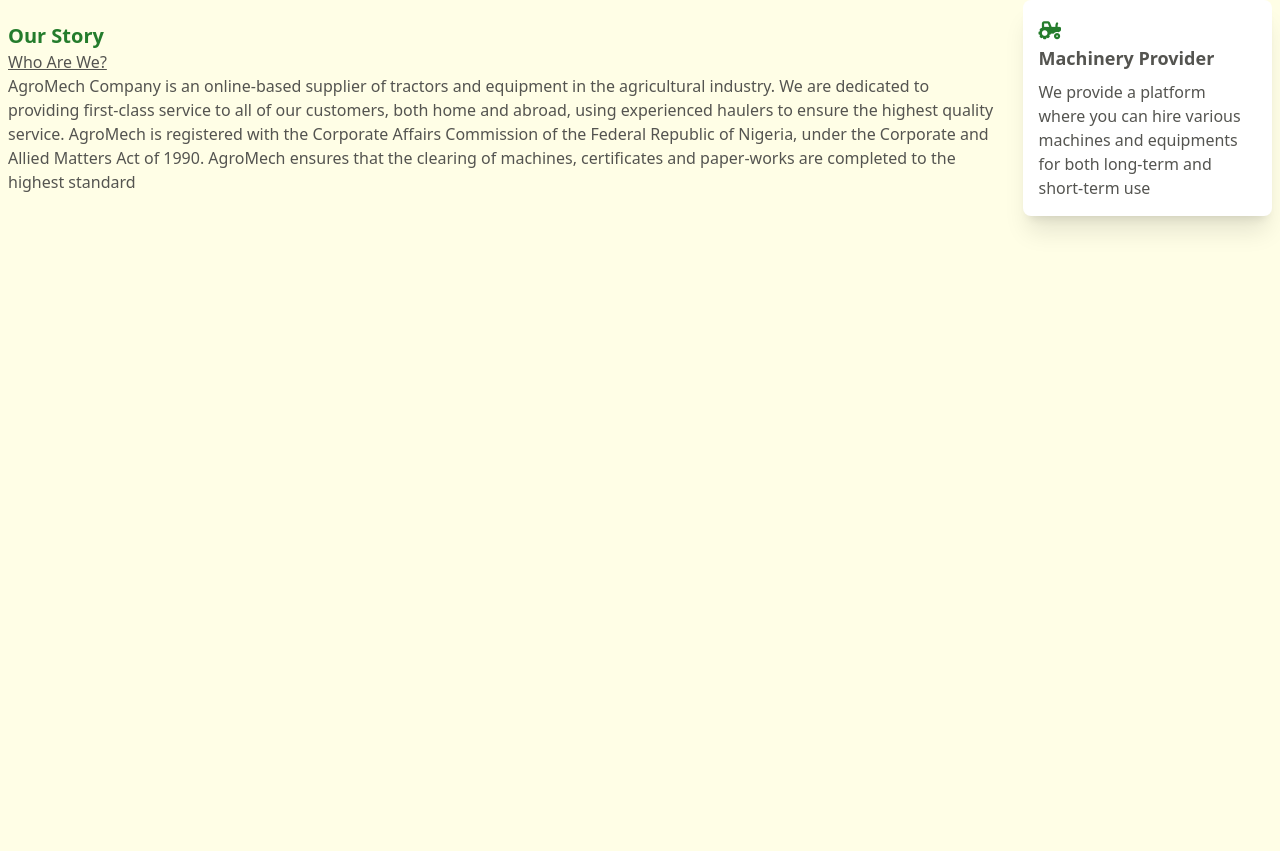
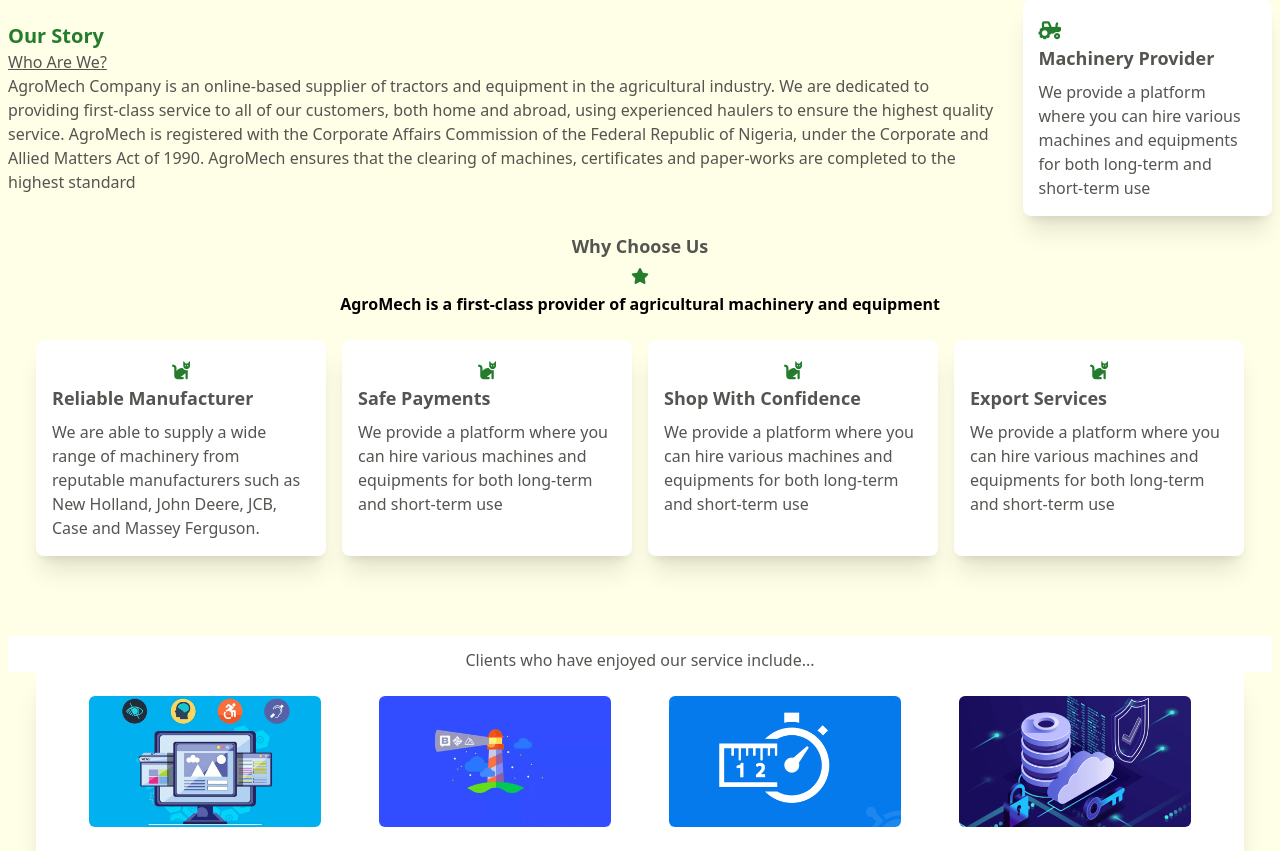
Before and after one commit to JoshuaOlubori/AGROMECH, a website: page index.html in a window 1280 px wide. Shown: the part 160-1011 px from the top of the page. Before the commit the page ends 800 px from the top, so only its background shows below. Drawn offline with Linux system fonts and the light colour scheme.

Commit message:
Finished the card and the testimonial section

```diff
--- a/index.html
+++ b/index.html
@@ -37,7 +37,8 @@
     </div>
 
     <!-- Exposed Nav Items; hidden at small screens -->
-    <div class="hidden container flex bg-csGreen items-center justify-between p-3 text-white rounded-lg md:flex">
+    <div
+      class="hidden container flex flex-row bg-csGreen items-center justify-between p-3 text-white rounded-lg md:flex">
       <a href="#" class="hover:text-yellow-300">Home</a><a href="#" class="hover:text-yellow-300">About Us</a><a
         href="#" class="hover:text-yellow-300">Services</a><a href="#" class="hover:text-yellow-300">Stock</a><a
         href="#" class="hover:text-yellow-300">Hire</a><a href="#" class="hover:text-yellow-300">Gallery</a><a href="#"
@@ -64,8 +65,12 @@
         <h1 class="font-bold text-csGreen text-xl">Our Story</h1>
         <h3 class="underline">Who Are We?</h3>
         <p>
-AgroMech Company is an online-based supplier of tractors and equipment in the agricultural industry. We are dedicated to providing first-class service to all of our customers, both home and abroad, using experienced haulers to ensure the highest quality service. AgroMech is registered with the Corporate Affairs Commission of the Federal Republic of Nigeria, under the Corporate and Allied Matters Act of 1990.
-AgroMech ensures that the clearing of machines, certificates and paper-works are completed to the highest standard
+          AgroMech Company is an online-based supplier of tractors and equipment in the agricultural industry. We are
+          dedicated to providing first-class service to all of our customers, both home and abroad, using experienced
+          haulers to ensure the highest quality service. AgroMech is registered with the Corporate Affairs Commission of
+          the Federal Republic of Nigeria, under the Corporate and Allied Matters Act of 1990.
+          AgroMech ensures that the clearing of machines, certificates and paper-works are completed to the highest
+          standard
         </p>
       </div>
       <!-- right item -->
@@ -77,7 +82,78 @@
         </p>
       </div>
     </div>
+
+    <!-- Why-Choose-Us -->
   </section>
+
+  <section class="mt-4">
+    <div class="flex-col items-center text-center font-bold">
+      <h1 class="text-csBlack text-lg"> Why Choose Us</h1>
+      <i class="fas fa-star block text-csGreen my-2"></i>
+      <p>
+        AgroMech is a first-class provider of agricultural machinery and equipment
+      </p>
+    </div>
+
+    <!-- Cards -->
+    <div class="flex flex-wrap mt-6 gap-4 md:flex md:flex-nowrap md:mx-7">
+
+      <div class="text-base flex flex-col bg-white rounded-lg text-csBlack shadow-xl p-4 md:w-1/4">
+        <i class="fas fa-cat text-lg text-csGreen text-center"></i>
+        <h1 class="font-bold text-lg pb-2">Reliable Manufacturer</h1>
+        <p>
+          We are able to supply a wide range of machinery from reputable manufacturers such as New Holland, John Deere,
+          JCB, Case and Massey Ferguson.
+        </p>
+      </div>
+
+
+
+      <div class="text-base flex flex-col bg-white rounded-lg text-csBlack shadow-xl p-4 md:w-1/4">
+        <i class="fas fa-cat text-lg text-csGreen text-center"></i>
+        <h1 class="font-bold text-lg pb-2">Safe Payments</h1>
+        <p>
+          We provide a platform where you can hire various machines and equipments for both long-term and short-term use
+        </p>
+      </div>
+
+
+
+      <div class="text-base flex flex-col bg-white rounded-lg text-csBlack shadow-xl p-4 md:w-1/4">
+        <i class="fas fa-cat text-lg text-csGreen text-center"></i>
+        <h1 class="font-bold text-lg pb-2">Shop With Confidence</h1>
+        <p>
+          We provide a platform where you can hire various machines and equipments for both long-term and short-term use
+        </p>
+      </div>
+
+
+
+      <div class="text-base flex flex-col bg-white rounded-lg text-csBlack shadow-xl p-4 md:w-1/4">
+        <i class="fas fa-cat text-lg text-csGreen text-center"></i>
+        <h1 class="font-bold text-lg pb-2">Export Services</h1>
+        <p>
+          We provide a platform where you can hire various machines and equipments for both long-term and short-term use
+        </p>
+      </div>
+    </div>
+
+  </section>
+
+  <!-- Testimonials -->
+  <section class="mt-20">
+    <h1 class="bg-white text-center pt-3 text-csBlack">
+      Clients who have enjoyed our service include...
+    </h1>
+    <figure class="flex flex-row flex-wrap items-center justify-around mx-auto md:mx-7 bg-white p-6 shadow-xl">
+      <img src="./img/blog-6.png" class="w-1/5 rounded-md" alt="">
+      <img src="./img/blog-5.png" class="w-1/5 rounded-md" alt="">
+      <img src="./img/blog-2.png" class="w-1/5 rounded-md" alt="">
+      <img src="./img/blog-4.png" class="w-1/5 rounded-md" alt="">
+    </figure>
+  </section>
+
+
 
 
 
```
Also changed, not shown: dist/output.css. Lines whose indentation alone changed are shown as unchanged.
